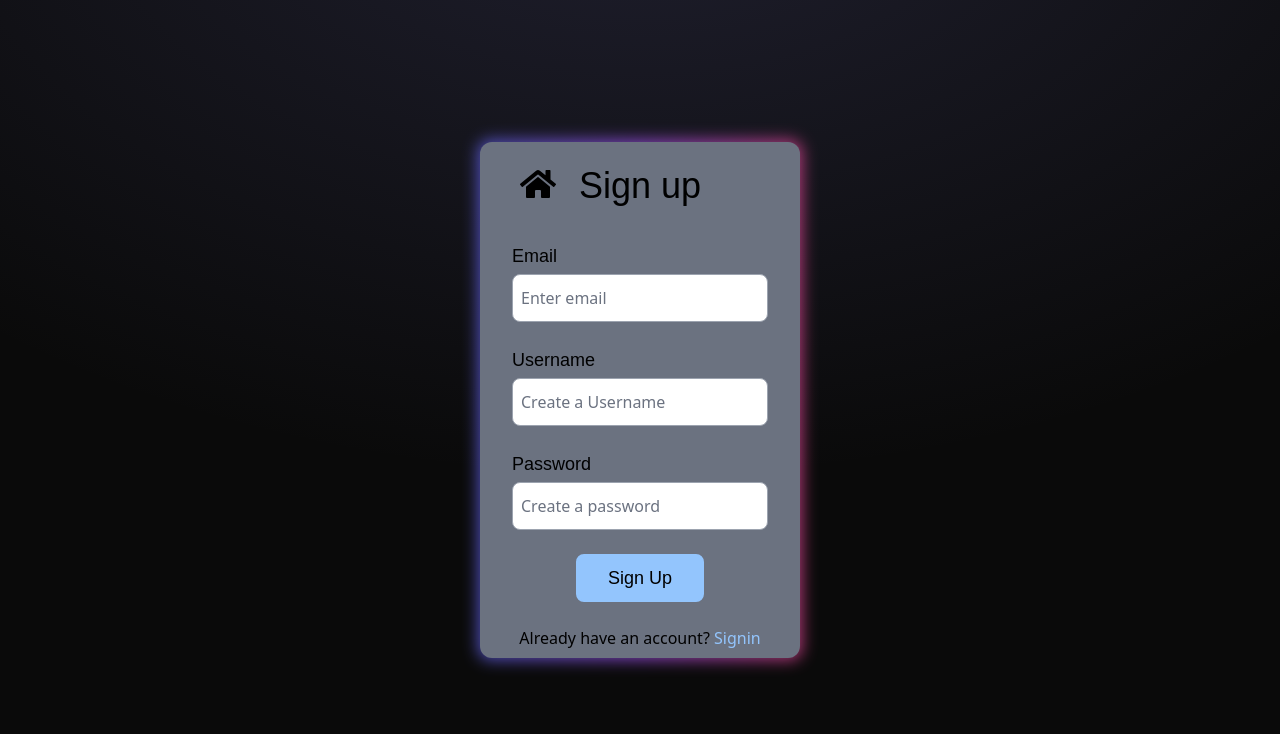
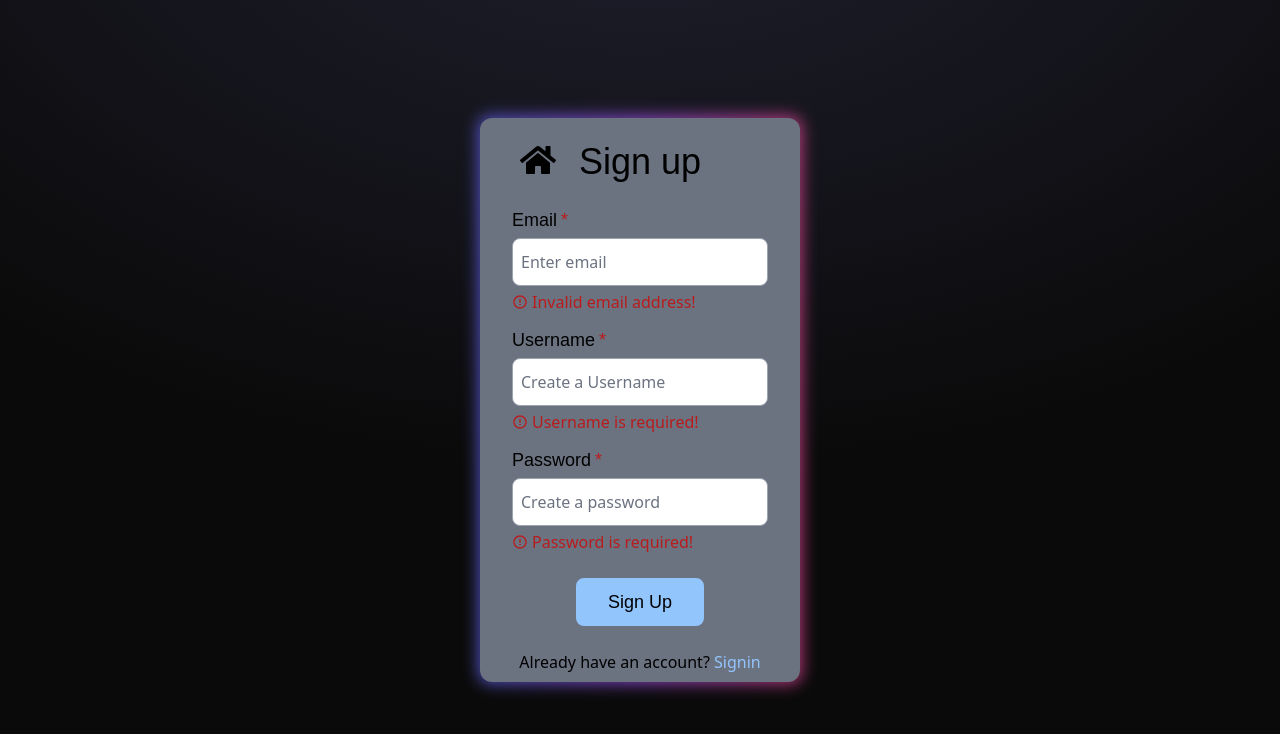
Before and after one commit to rash-27/nexus-project-01, a React (Vite) app: page /signup in a window 1280 px wide. Both pictures are taken after a click on the button "Sign Up". Shown: the top 734 px of the page. Built offline with nearby package versions, Linux system fonts and the light colour scheme; a web font is replaced by a local one.

Commit message:
add fe validation

```diff
--- a/package.json
+++ b/package.json
@@ -12,7 +12,8 @@
   "dependencies": {
     "react": "^18.2.0",
     "react-dom": "^18.2.0",
-    "react-icons": "^5.2.1"
+    "react-icons": "^5.2.1",
+    "zod": "^3.23.8"
   },
   "devDependencies": {
     "@types/react": "^18.2.66",
--- a/src/components/Input.tsx
+++ b/src/components/Input.tsx
@@ -1,18 +1,22 @@
 
+import { MdErrorOutline } from "react-icons/md";
 interface InputProps{
   type : string
   onChange : React.ChangeEventHandler<HTMLInputElement>
   label : string
   placeHolder : string
+  required? : boolean
+  errorMessage? : string
 }
 
-function Input({type , onChange , placeHolder, label}: InputProps) {
+function Input({type , onChange ,required=false , placeHolder, label , errorMessage=''}: InputProps) {
 
   return (
-    <div className="py-3">
-      <div className="font-display text-md md:text-lg pb-1">{label}</div>
+    <div className="pb-3">
+      <div className="font-display text-md md:text-lg pb-1">{label}{required && <span className="text-red-700 pl-1">*</span>}</div>
       <div>
       <input type={type} onChange={onChange} placeholder={placeHolder}  className=" w-64 h-10 lg:h-12 lg:text-md p-2 border placeholder-gray-500 border-gray-400 rounded-lg focus:border-gray-700 focus:outline-none" />
+      {errorMessage && <div className="text-red-700 pt-1 flex"> <div className="pt-1 pr-1"> <MdErrorOutline /> </div><div> {errorMessage} </div></div>}
       </div>
 
     </div>
--- a/src/pages/Signin.tsx
+++ b/src/pages/Signin.tsx
@@ -2,11 +2,28 @@ import Input from "../components/Input"
 import { useState } from "react"
 import Button from "../components/Button"
 import Heading from "../components/Heading";
+import { SigninSchema } from "../utils/validation";
+interface SigninError{
+    username?: string ,
+    password? :string
+}
 function Signin() {
-    const [userName , setUsername] = useState('')
+    const [username , setUsername] = useState('')
     const [password , setPassword] = useState('')
+    const [ error , setError ] = useState<SigninError>({username : '',password : ''})
     const handleOnclick = ()=>{
-        // Axios logic
+        // Front end Validation Check
+        const {success , error } = SigninSchema.safeParse({username : username , password : password})
+        if(!success && error){
+            const { fieldErrors } = error.flatten();
+            setError({
+                username: fieldErrors.username && fieldErrors.username[0],
+                password: fieldErrors.password && fieldErrors.password[0],
+              });
+        }
+        if(success){
+            // Axios logic
+        }
     }
     return (
         <>
@@ -17,10 +34,10 @@ function Signin() {
                     <div className="relative flex w-full rounded-xl flex-col items-center bg-gray-500">
                     <Heading title={"Sign in"} />
                     <div>
-                    <Input placeHolder="Enter Username" type="text" onChange={(e)=> setUsername(e.target.value)} label="Username" />
+                    <Input errorMessage={error['username']} required={true} placeHolder="Enter Username" type="text" onChange={(e)=> setUsername(e.target.value)} label="Username" />
                     </div>
                     <div>
-                    <Input placeHolder="Enter Password" type="password" onChange={(e)=> setPassword(e.target.value)} label="Password" />
+                    <Input errorMessage={error['password']}  required={true} placeHolder="Enter Password" type="password" onChange={(e)=> setPassword(e.target.value)} label="Password" />
                     <p className="text-sm lg:text-md pb-4 text-blue-300 cursor-pointer">Forgot Passoword?</p>
                     </div>
                     <Button onClick={handleOnclick} link="signup" name="Sign in" />
--- a/src/pages/Signup.tsx
+++ b/src/pages/Signup.tsx
@@ -2,12 +2,30 @@ import Input from "../components/Input"
 import { useState } from "react"
 import Button from "../components/Button"
 import Heading from "../components/Heading"
+import { SignUpSchema } from "../utils/validation"
+interface SignupError{
+  username?: string ,
+  password? :string ,
+  email? : string
+}
 function SignUp() {
-    const [userName , setUsername] = useState('')
+    const [username , setUsername] = useState('')
     const [password , setPassword] = useState('')
     const [email , setEmail] = useState('')
+    const [error , setError] = useState<SignupError>({username : '',password : '',email : ''})
     const handleOnclick= ()=>{
-      //Axios logic
+      const {success , error }= SignUpSchema.safeParse({username:username , password : password , email : email})
+      if(!success && error){
+        const { fieldErrors } = error.flatten();
+            setError({
+                username: fieldErrors.username && fieldErrors.username[0],
+                password: fieldErrors.password && fieldErrors.password[0],
+                email :  fieldErrors.email && fieldErrors.email[0],
+              });
+      }
+      if(success){
+        //Axios logic
+      }
     }
     return (
         <>
@@ -18,13 +36,13 @@ function SignUp() {
                     <div className="relative flex w-full rounded-xl flex-col items-center bg-gray-500">
                     <Heading title={"Sign up"} />
                     <div>
-                    <Input placeHolder="Enter email" type="email" onChange={(e)=> setEmail(e.target.value)} label="Email" />
+                    <Input errorMessage={error['email']} required={true} placeHolder="Enter email" type="email" onChange={(e)=> setEmail(e.target.value)} label="Email" />
                     </div>
                     <div>
-                    <Input placeHolder="Create a Username" type="text" onChange={(e)=> setUsername(e.target.value)} label="Username" />
+                    <Input errorMessage={error['username']} required={true} placeHolder="Create a Username" type="text" onChange={(e)=> setUsername(e.target.value)} label="Username" />
                     </div>
                     <div>
-                    <Input placeHolder="Create a password" type="password" onChange={(e)=> setPassword(e.target.value)} label="Password" />
+                    <Input errorMessage={error['password']} required={true} placeHolder="Create a password" type="password" onChange={(e)=> setPassword(e.target.value)} label="Password" />
                     </div>
                     <Button onClick={handleOnclick} link="signin" name="Sign Up" />
                     </div>
--- /dev/null
+++ b/src/utils/validation.ts
@@ -0,0 +1,12 @@
+import {z}  from 'zod'
+
+export const SignUpSchema = z.object({
+    username : z.string().nonempty({message : "Username is required!"}),
+    password : z.string().nonempty({message : "Password is required!"}).min(8,{message : "Password should have 8 characters!"}),
+    email : z.string().email({message : "Invalid email address!"})
+})
+
+export const SigninSchema = z.object({
+    username : z.string().nonempty({message : "Username is required!"}),
+    password : z.string().nonempty({message : "Password is required!"}).min(8,{message : "Password should have 8 characters!"}),
+})
```
Also changed, not shown: 1 other file (tests, documents, lock files or other folders).
